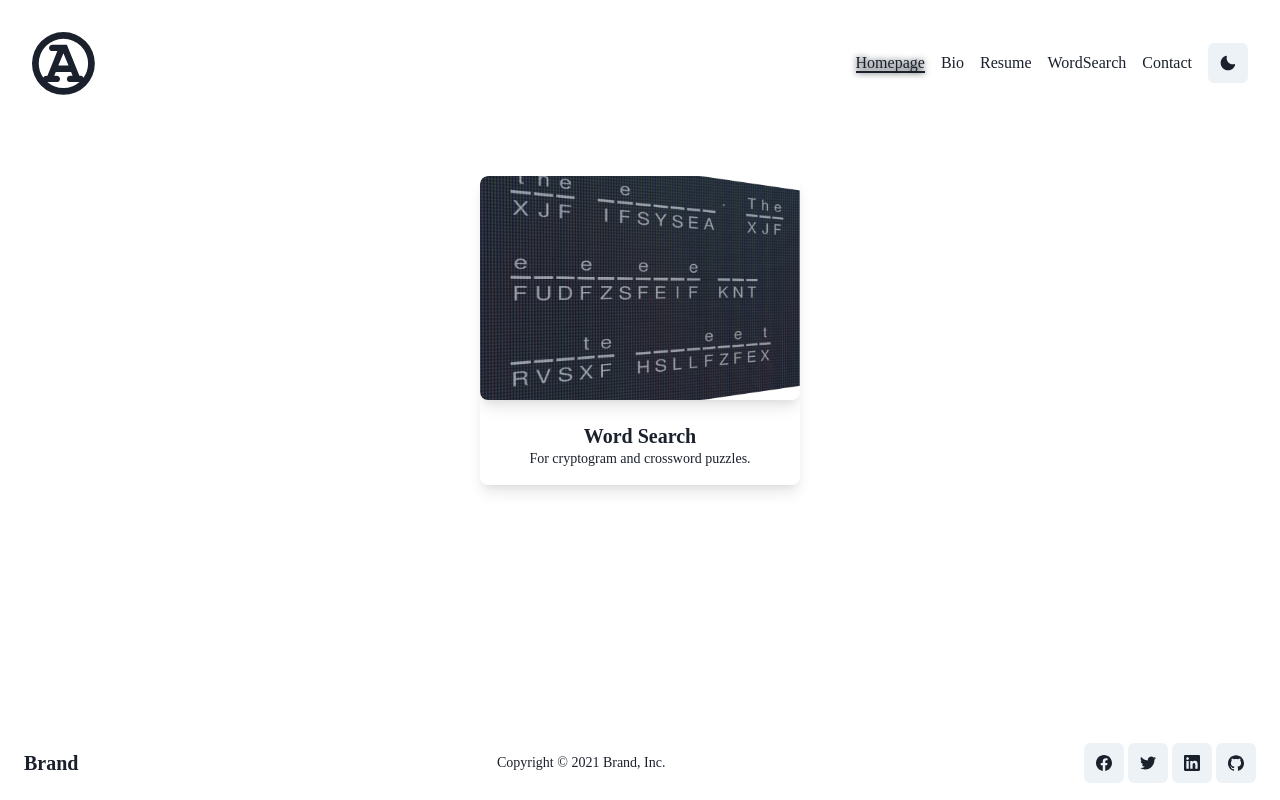
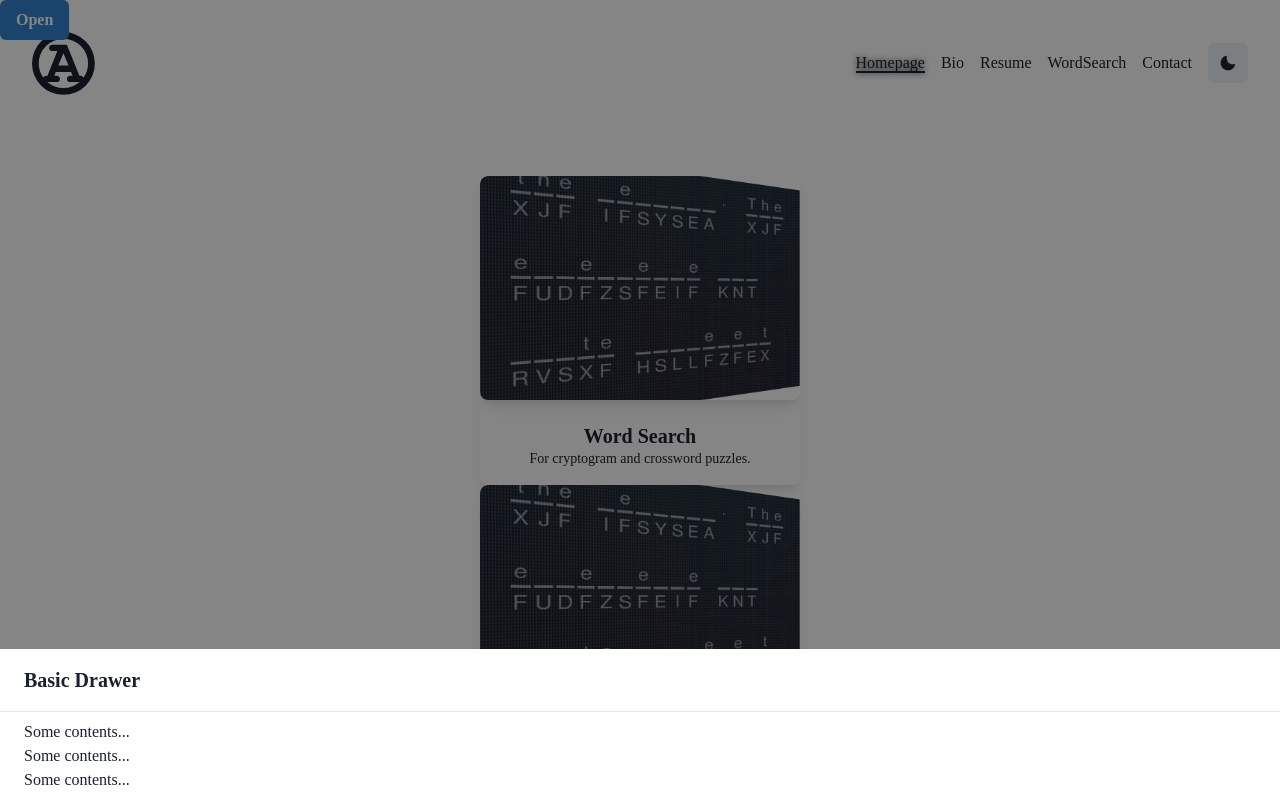
Before and after one commit to I-keep-trying/react-portfolio, a React (Create React App) app: page / in a window 1280 px wide. Built offline with nearby package versions, Linux system fonts and the light colour scheme; a web font is replaced by a local one.

Commit message:
sticky header

```diff
--- a/src/App.js
+++ b/src/App.js
@@ -1,6 +1,6 @@
 /* eslint-disable no-unused-vars */
 import React, { useState } from 'react'
-import { BrowserRouter as Router, Route } from 'react-router-dom'
+import { HashRouter as Router, Route } from 'react-router-dom'
 import { CSSTransition } from 'react-transition-group'
 import { Box } from '@chakra-ui/react'
 import Header from './components/Header'
@@ -26,13 +26,13 @@ const App = () => {
                 >
                   <Box id="page" className="page">
                     <Component />
-                    <Footer />
                   </Box>
                 </CSSTransition>
               )}
             </Route>
           )
         })}
+        <Footer />
       </Router>
     </>
   )
--- a/src/components/Footer/index.js
+++ b/src/components/Footer/index.js
@@ -7,57 +7,56 @@ import {
   HStack,
   IconButton,
   Spacer,
+  useDisclosure,
+  Drawer,
+  DrawerBody,
+  DrawerFooter,
+  DrawerHeader,
+  DrawerOverlay,
+  DrawerContent,
+  DrawerCloseButton,
   useColorModeValue,
+  RadioGroup,
+  Stack,
+  Radio,
+  Button,
 } from '@chakra-ui/react'
 import ReactLogo from '../../imgs/ReactSvgCli'
 import ChakraLogo from '../../imgs/ChakraSvgCli'
 import { SiFacebook, SiTwitter, SiGithub, SiLinkedin } from 'react-icons/si'
 
 function Footer() {
+  const [placement, setPlacement] = React.useState('bottom')
+  const { isOpen, onOpen, onClose } = useDisclosure('isOpen')
+  console.log('isOpen', isOpen)
+  React.useEffect(() => {
+    onOpen()
+  },[onOpen])
   return (
     <>
-      <footer>
-        <Flex
-          id="footer-wrap"
-          direction={['column', 'column', 'row']}
-          w="full"
-          px={6}
-          align="center"
-        >
-          <Heading size="md">Brand</Heading>
-          <Spacer />
-          <Text fontSize="sm">
-            Copyright &copy; {new Date().getFullYear()} Brand, Inc.
-          </Text>
-          <Spacer />
-          <HStack spacing={1}>
-            <IconButton
-              aria-label="Facebook"
-              icon={<SiFacebook />}
-            ></IconButton>
-            <IconButton aria-label="Twitter" icon={<SiTwitter />}></IconButton>
-            <IconButton
-              aria-label="LinkedIn"
-              icon={<SiLinkedin />}
-            ></IconButton>
-            <IconButton aria-label="Github" icon={<SiGithub />}></IconButton>
-          </HStack>
-        </Flex>
-      </footer>
-      {/*
-
-
-      <Center h="10px" pt="5" color="white">
-        <Text fontSize="xs">Proudly made with React and Chakra</Text>
-      </Center>
-      <Center h="80px" color="white">
-        <Text fontSize="6xl">
-          <ReactLogo />
-        </Text>
-        <Text fontSize="4xl">
-          <ChakraLogo />
-        </Text>
-      </Center> */}
+     {/*  <RadioGroup defaultValue={placement} onChange={setPlacement}>
+        <Stack direction="row" mb="4">
+          <Radio value="top">Top</Radio>
+          <Radio value="right">Right</Radio>
+          <Radio value="bottom">Bottom</Radio>
+          <Radio value="left">Left</Radio>
+        </Stack>
+      </RadioGroup> */}
+      <Button colorScheme="blue" onClick={onOpen}>
+        Open
+      </Button>
+      <Drawer placement={placement} onClose={onClose} isOpen={isOpen}>
+        <DrawerOverlay>
+          <DrawerContent>
+            <DrawerHeader borderBottomWidth="1px">Basic Drawer</DrawerHeader>
+            <DrawerBody>
+              <p>Some contents...</p>
+              <p>Some contents...</p>
+              <p>Some contents...</p>
+            </DrawerBody>
+          </DrawerContent>
+        </DrawerOverlay>
+      </Drawer>
     </>
   )
 }
@@ -80,3 +79,17 @@ export default Footer
         </a>
       </div>
 */
+/*
+
+
+      <Center h="10px" pt="5" color="white">
+        <Text fontSize="xs">Proudly made with React and Chakra</Text>
+      </Center>
+      <Center h="80px" color="white">
+        <Text fontSize="6xl">
+          <ReactLogo />
+        </Text>
+        <Text fontSize="4xl">
+          <ChakraLogo />
+        </Text>
+      </Center> */
--- a/src/index.js
+++ b/src/index.js
@@ -1,7 +1,7 @@
 import React from 'react'
 import ReactDOM from 'react-dom'
 import { ChakraProvider, extendTheme } from '@chakra-ui/react'
-import { BrowserRouter } from 'react-router-dom'
+import { HashRouter } from 'react-router-dom'
 import { Fonts } from './Fonts/Fonts'
 import App from './App'
 //import './index.css'
@@ -18,9 +18,9 @@ console.log('theme', theme)
 ReactDOM.render(
   <ChakraProvider theme={theme}>
     <Fonts />
-    <BrowserRouter>
+    <HashRouter>
       <App />
-    </BrowserRouter>
+    </HashRouter>
   </ChakraProvider>,
   document.getElementById('root')
 )
--- a/src/pages/Homepage.js
+++ b/src/pages/Homepage.js
@@ -8,14 +8,39 @@ import {
   useColorModeValue,
 } from '@chakra-ui/react'
 import words from '../imgs/crypto.png'
-import routes from '../config/paths'
 
 const Homepage = () => {
-  console.log('routes', routes[3])
   return (
     <>
       <article>
         <Link href="https://affectionate-austin-e78d61.netlify.app/wordsearch">
+          <VStack
+            maxW="xs"
+            align="center"
+            shadow="lg"
+            rounded="lg"
+            overflow="hidden"
+            mx="auto"
+          >
+            <Image
+              h={56}
+              w="full"
+              objectFit="cover"
+              objectPosition="center"
+              rounded="lg"
+              shadow="lg"
+              src={words}
+              alt="avatar"
+            />
+            <Box align="center" p={4}>
+              <Heading as="h3" size="md">
+                Word Search
+              </Heading>
+              <Text fontSize="sm">For cryptogram and crossword puzzles.</Text>
+            </Box>
+          </VStack>
+        </Link>
+        <Link href="/wordsearch">
           <VStack
             maxW="xs"
             align="center"
```
Also changed, not shown: 13 other files (tests, documents, lock files or other folders).
